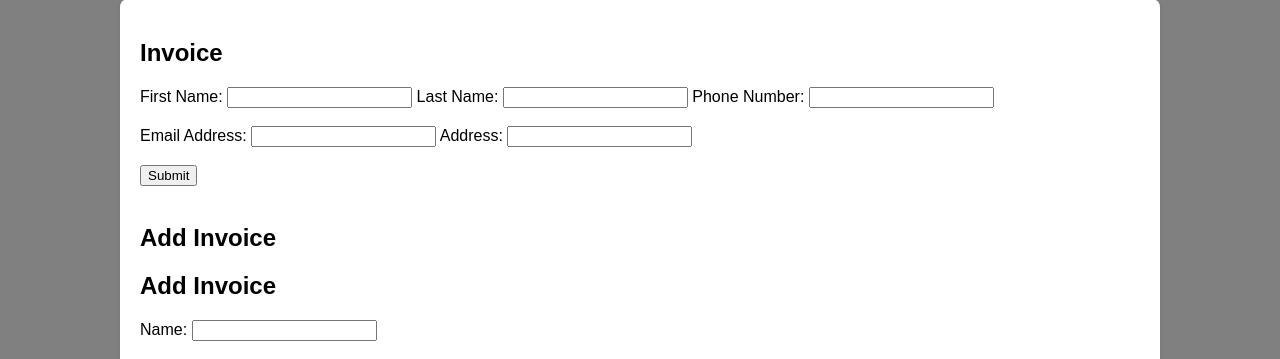
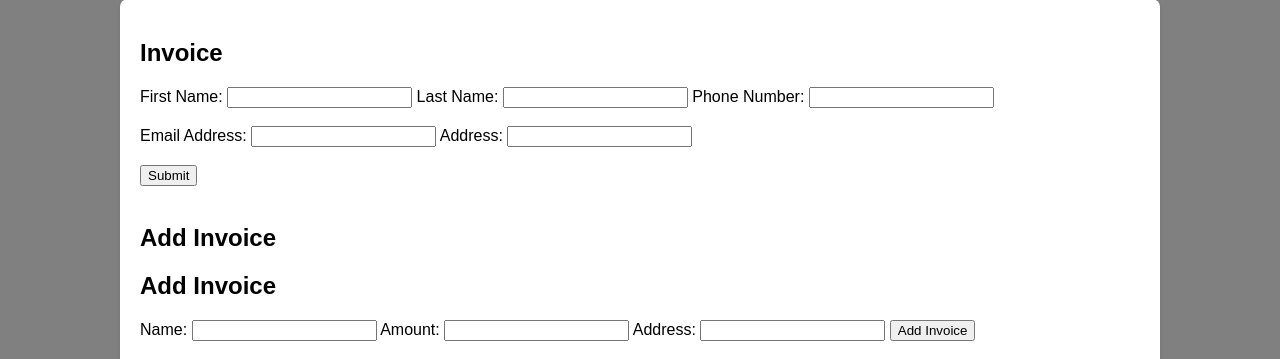
Before and after one commit to Brandarius/invoice, a Flask app: page / in a window 1280 px wide. Shown: the part 128-487 px from the top of the page. Run offline with Flask 3, Linux system fonts and the light colour scheme.

```diff
--- a/app.py
+++ b/app.py
@@ -22,10 +22,10 @@ def main_page():
     if request.method == 'POST':
         name = request.form['name']
         amount = request.form['amount']
+        address = request.form['address']
         new_invoice = Invoice_List(name=name, amount=amount)
         db.session.add(new_invoice)
         db.session.commit()
-        return redirect(url_for('main_page'))
 
     return render_template('main_page.html')
 
--- a/templates/main_page.html
+++ b/templates/main_page.html
@@ -37,10 +37,12 @@
         <h2>Add Invoice</h2>
     <form action="/" method="POST">
         <label for="name">Name:</label>
-        <input type="text" id="name" name="name" required><br><br>
+        <input type="text" id="name" name="name" required>
         <label for="amount">Amount:</label>
-        <input type="number" id="amount" name="amount" required><br><br>
-        <input type="submit" value="Add Invoice">
+        <input type="number" id="amount" name="amount" required>
+        <label for="address">Address:</label>
+        <input type="text" id="address" name="address">
+        <input type="submit" value="Add Invoice"><br><br>
     </form>
         <table>
             <tr>
```
Also changed, not shown: instance/invoice_list.db.
